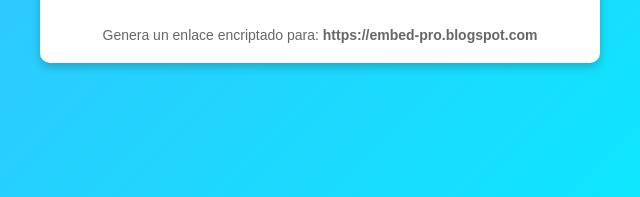
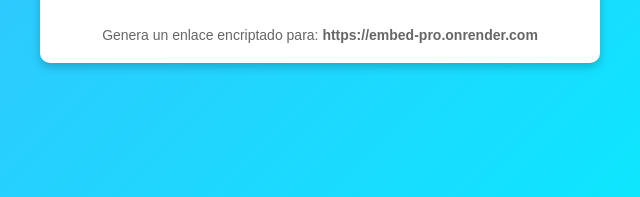
Before and after one commit to tv-vivo/embed, a plain HTML site: page index.html in a window 1280 px wide. Shown: the part 568-765 px from the top of the page, 320-960 px from the left. Drawn offline with Linux system fonts and the light colour scheme.

Commit message:
Update index.html

```diff
--- a/index.html
+++ b/index.html
@@ -76,11 +76,11 @@
     <button onclick="generateLink()">Generar Enlace</button>
     <textarea id="output-url" readonly placeholder="El enlace generado aparecerá aquí"></textarea>
     <button class="copy-btn" onclick="copyToClipboard()">Copiar Enlace</button>
-    <div class="footer">Genera un enlace encriptado para: <strong>https://embed-pro.blogspot.com</strong></div>
+    <div class="footer">Genera un enlace encriptado para: <strong>https://embed-pro.onrender.com</strong></div>
   </div>
 
   <script>
-    const baseEmbedUrl = "https://embed-pro.blogspot.com/2025/01/embed.html?r=";
+    const baseEmbedUrl = "https://embed-pro.onrender.com/v?r=";
 
     function generateLink() {
       const inputUrl = document.getElementById("input-url").value.trim();
```
